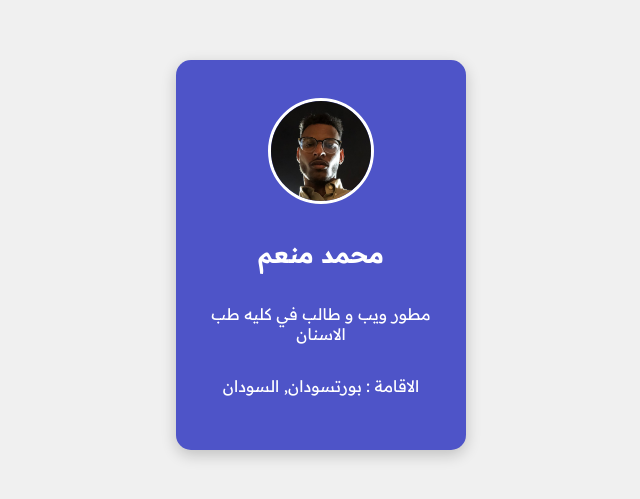
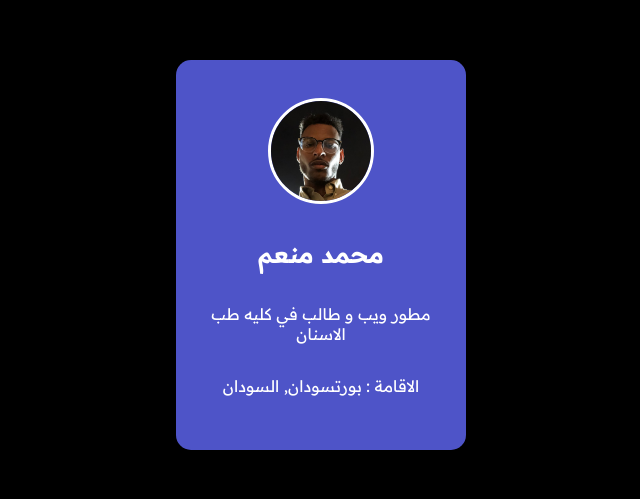
Before and after one commit to MoniemDev/card, a plain HTML site: page index.html in a window 1280 px wide. Shown: the part 165-664 px from the top of the page, without its empty margins (339-979 px from the left). Drawn offline with Linux system fonts and the light colour scheme.

Commit message:
تغير لون الخلفيه
من الابيض الي الاسود في عنصر ال body

```diff
--- a/style.css
+++ b/style.css
@@ -12,7 +12,7 @@ body {
     font-family: "Readex Pro", sans-serif;
     margin: 0;
     height: 100vh;
-    background-color: #f0f0f0;
+    background-color:rgb(0, 0, 0);
     position: relative;
 }
 
```
